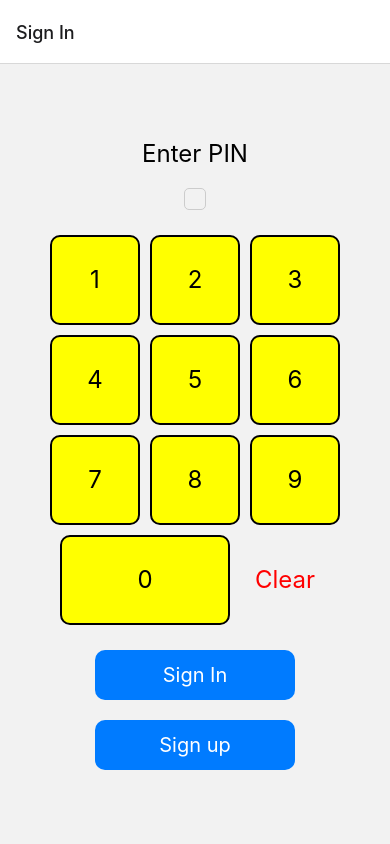
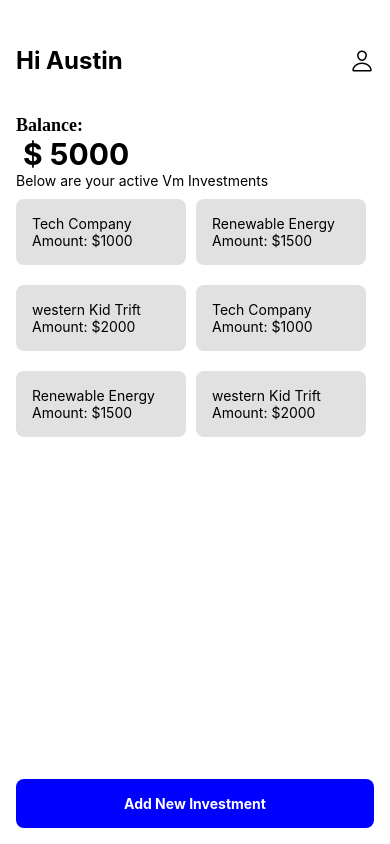
Before and after one commit to Obimbo07/olay, a React Native app in the folder client/: screen / in a window 390 px wide. Built offline with nearby package versions, Linux system fonts and the light colour scheme.

Commit message:
updated the app.js with store provider

```diff
--- a/client/App.js
+++ b/client/App.js
@@ -1,47 +1,17 @@
 import React from 'react';
 import { NavigationContainer } from '@react-navigation/native';
-import { createStackNavigator } from '@react-navigation/stack';
-import { createBottomTabNavigator } from '@react-navigation/bottom-tabs';
-import HomeScreen from './components/HomeScreen';
-import SettingsScreen from './components/SettingsScreen';
-import ProfileScreen from './components/ProfileScreen';
-import SignUpScreen from './components/login_auth/SignUpScreen';
-import SignInScreen from './components/login_auth/SignInScreen';
-import AddInvestment from './components/Investment/AddInvestment';
-import ShowInvestment from './components/Investment/ShowInvestment';
-
-const Stack = createStackNavigator();
-const Tab = createBottomTabNavigator();
-
-const HomeStack = () => {
-  return (
-    <Stack.Navigator>
-      <Stack.Screen name="Screen" component={HomeScreen} options={{ headerShown: false }} />
-      <Stack.Screen name="Settings" component={SettingsScreen} />
-      <Stack.Screen name="Profile" component={ProfileScreen} />
-      <Stack.Screen name="AddInvestment" component={AddInvestment} />
-      <Stack.Screen name="ShowInvestment" component={ShowInvestment} />
-    </Stack.Navigator>
-  );
-};
-
-const AuthStack = () => {
-  return (
-    <Stack.Navigator>
-      <Stack.Screen name="SignIn" component={SignInScreen} options={{ title: 'Sign In' }} />
-      <Stack.Screen name="SignUp" component={SignUpScreen} options={{ title: 'Sign Up' }} />
-    </Stack.Navigator>
-  );
-};
+import { Provider } from 'react-redux';
+import store from './redux/store';
+import StackNavigator from './StackNavigator';
 
 const App = () => {
   return (
-    <NavigationContainer>
-      <Stack.Navigator>
-        <Stack.Screen name="Auth" component={AuthStack} options={{ headerShown: false }} />
-        <Stack.Screen name="Home" component={HomeStack} options={{ headerShown: false }} />
-      </Stack.Navigator>
-    </NavigationContainer>
+
+      <NavigationContainer>
+      <Provider store={store}>
+        <StackNavigator />
+      </Provider>
+      </NavigationContainer>
   );
 };
 
```
